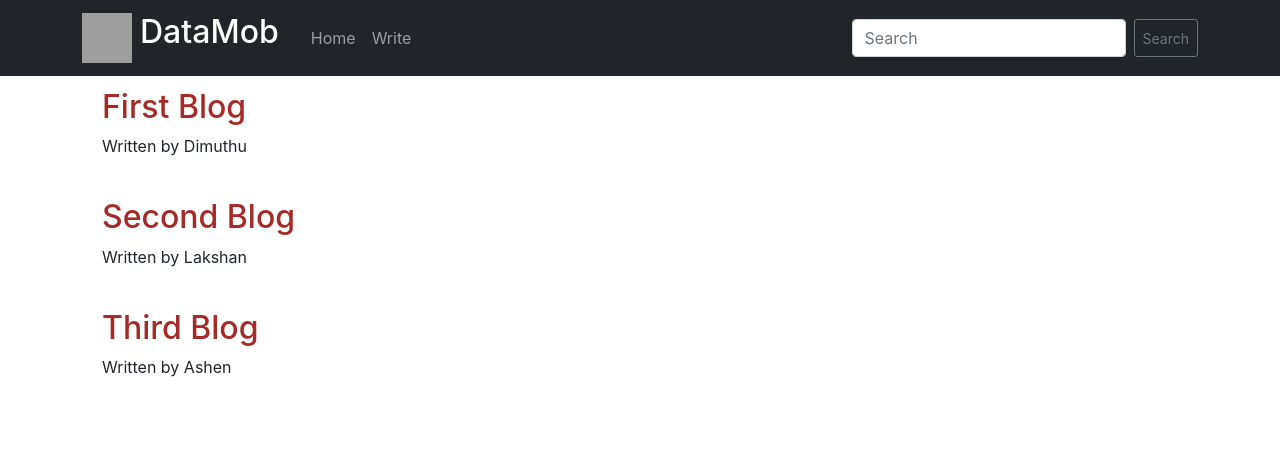
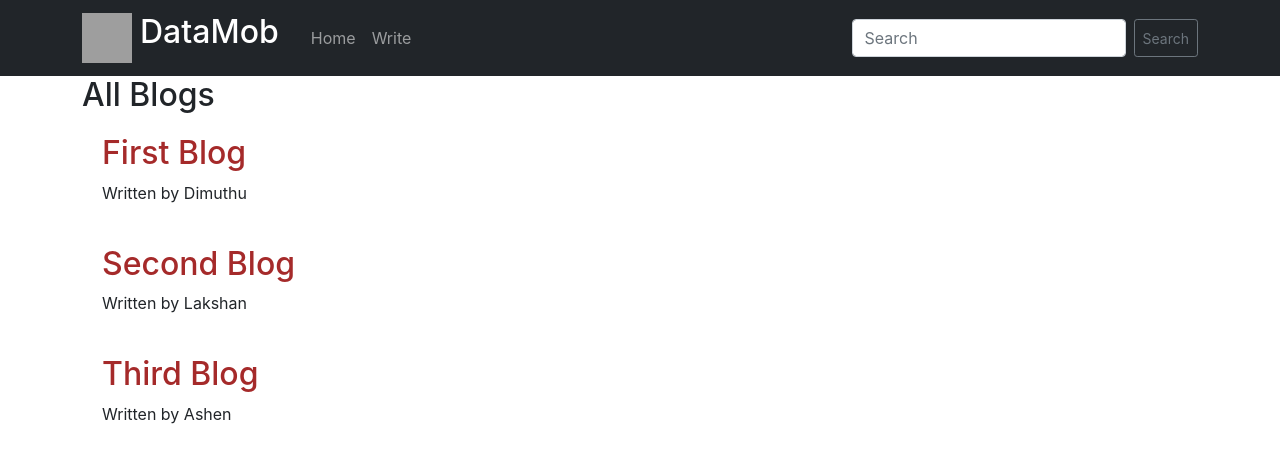
Before and after one commit to Dimuthu-10/blog-site, a React (Create React App) app: page / in a window 1280 px wide. Shown: the top 462 px of the page. Built offline with nearby package versions, Linux system fonts and the light colour scheme; grey boxes are pictures that could not be loaded.

Commit message:
move blog list to new component

```diff
--- a/src/Components/home.jsx
+++ b/src/Components/home.jsx
@@ -1,5 +1,6 @@
 import React from 'react'
 import { useState } from 'react';
+import BlogItems from './blog-item';
 
 const Home = () => {
 
@@ -11,16 +12,7 @@ const Home = () => {
 
     return (
         <div className="container">
-           {blog.map((blogs) => (
-               <div className="blog-item" key={blogs.id}>
-                   <ul className="list-group list-group-flush">
-                       <li className=" item list-group-item    m-1 ">
-                            <h2 className='header'>{ blogs.title }</h2>
-                            <p>Written by { blogs.author } </p>
-                       </li>
-                   </ul>
-               </div>
-           ))}
+           <BlogItems blog={ blog } title='All Blogs'/>
         </div>
      );
 }
```
